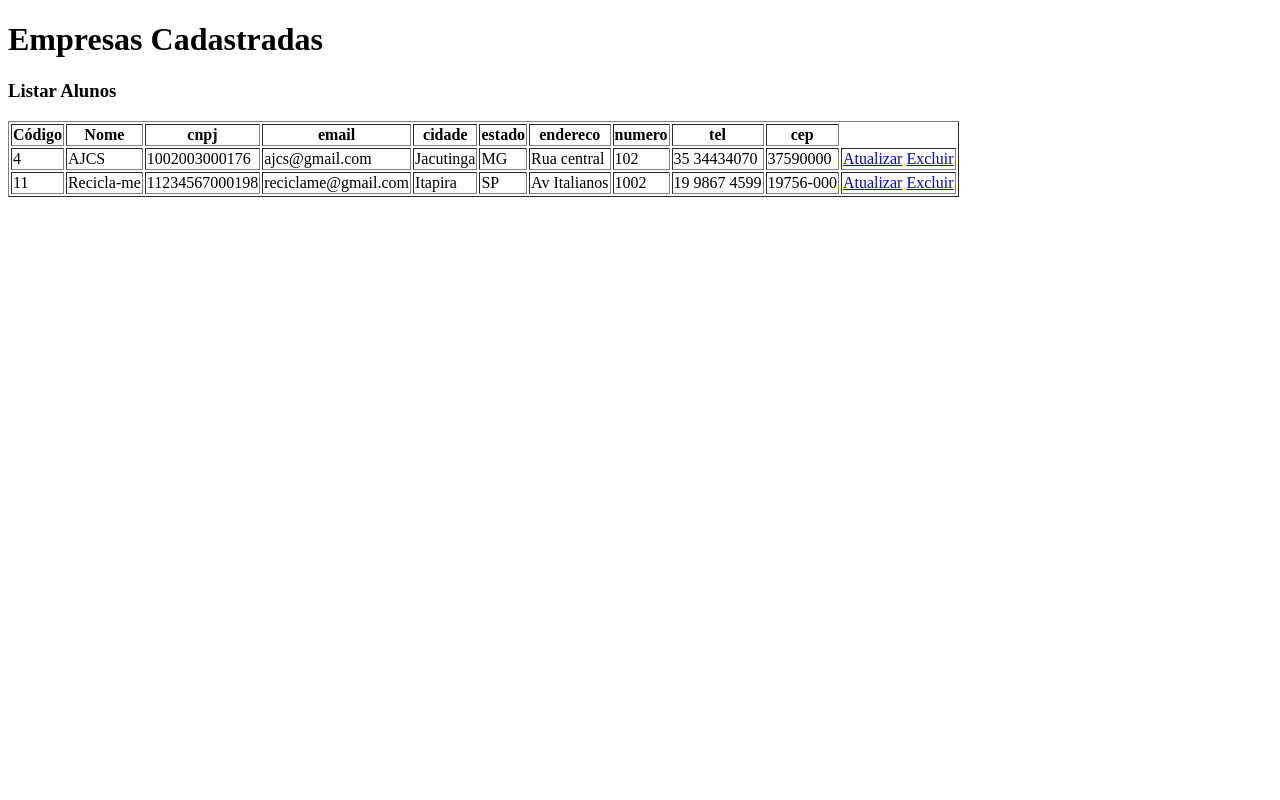
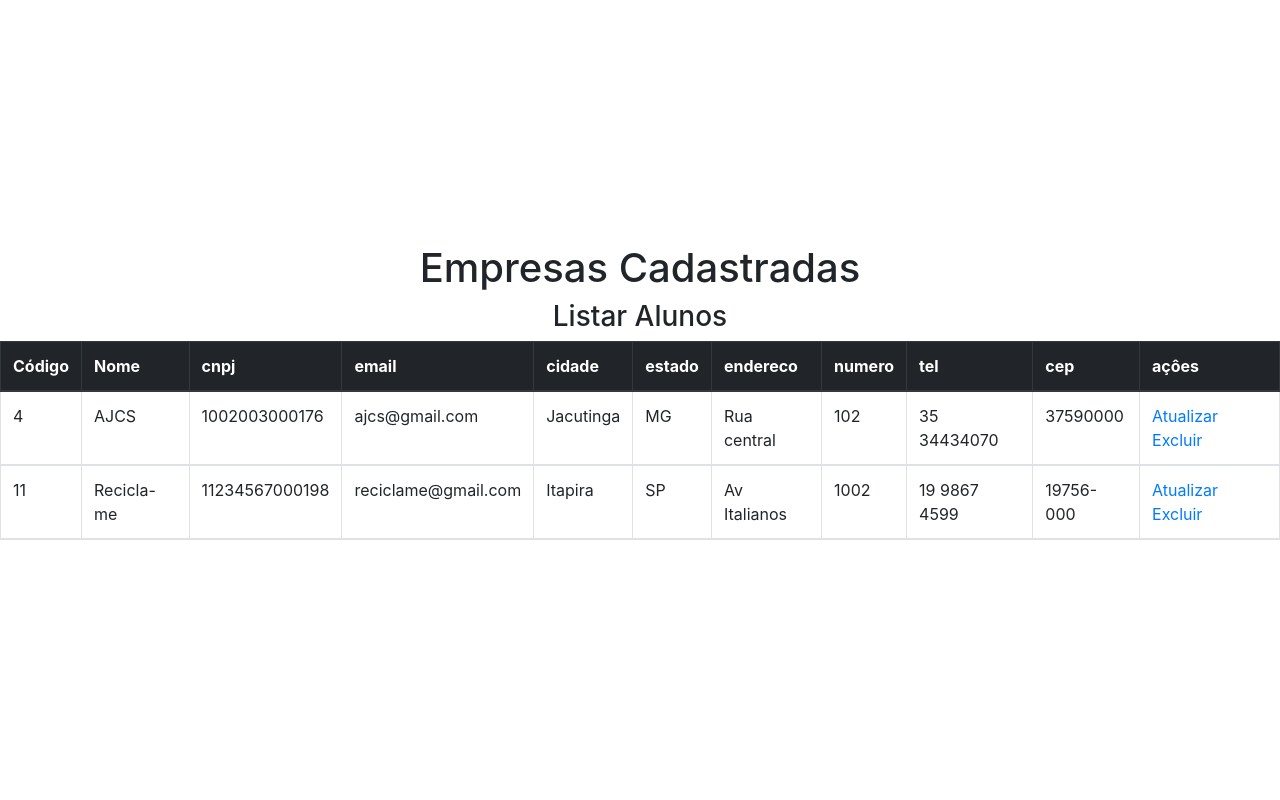
Before and after one commit to RafaelHOliveira07/Projeto-3semestre, a PHP site: page /listar-empresa.php in a window 1280 px wide. Run offline with PHP 8.4, Linux system fonts and the light colour scheme; data comes from the database, SQL or seed files in the repository.

Commit message:
css listar empresa

```diff
--- a/projeto-reciclame/web/listar-empresa.php
+++ b/projeto-reciclame/web/listar-empresa.php
@@ -10,27 +10,36 @@
     <meta charset="UTF-8">
     <meta http-equiv="X-UA-Compatible" content="IE=edge">
     <meta name="viewport" content="width=device-width, initial-scale=1.0">
+    <link rel="stylesheet" href="https://cdnjs.cloudflare.com/ajax/libs/font-awesome/4.7.0/css/font-awesome.min.css">
+    <!-- jQuery library -->
+    <link rel="stylesheet" href="https://stackpath.bootstrapcdn.com/bootstrap/4.1.3/css/bootstrap.min.css">
+    <link rel="stylesheet" href="style/style-listEmpre.css">
     <title>Empresas Cadastradas</title>
+
 </head>
 <body>
     <h1>Empresas Cadastradas</h1>
 
     <h3>Listar Alunos</h3>
-    <table border="1">
-        <tr>
-            <th>Código</th>
-            <th>Nome</th>
-            <th>cnpj</th>
-            <th>email</th>
-            <th>cidade</th>
-            <th>estado</th>
-            <th>endereco</th>
-            <th>numero</th>
-            <th>tel</th>
-            <th>cep</th>
+    <section class="table-sec">
+    <table class="table table-bordered " >
+    <thead class="thead-dark">
+
+            <th scope="col">Código</th>
+            <th scope="col">Nome</th>
+            <th scope="col">cnpj</th>
+            <th scope="col">email</th>
+            <th scope="col">cidade</th>
+            <th scope="col">estado</th>
+            <th scope="col">endereco</th>
+            <th scope="col">numero</th>
+            <th scope="col">tel</th>
+            <th scope="col">cep</th>
+            <th scope="col">açôes</th>
         </tr>
         <?php foreach ($lista as $linha):?>
         <tr>
+
             <td><?php echo $linha['idEmpresa']?></td>
             <td><?php echo $linha['nome']?></td>
             <td><?php echo $linha['cnpj']?></td>
@@ -41,14 +50,14 @@
             <td><?php echo $linha['numero']?></td>
             <td><?php echo $linha['tel']?></td>
             <td><?php echo $linha['cep']?></td>
-            <td>
+            <td class="act">
                 <a href="#">Atualizar</a>
                 <a href="#">Excluir</a>
             </td>
         </tr>
         <?php endforeach ?>
     </table>
-
+</section>
 
 </body>
 </html>
--- /dev/null
+++ b/projeto-reciclame/web/style/style-listEmpre.css
@@ -0,0 +1,20 @@
+*{
+    padding: 0;
+    margin: 0;
+}
+
+body{
+    width: 100%;
+    height: 100vh;
+    display: flex;
+    justify-content: center;
+    align-items: center;
+    flex-direction: column;
+}
+
+.table-sec{
+
+    display: flex;
+    justify-content: center;
+
+}
```
